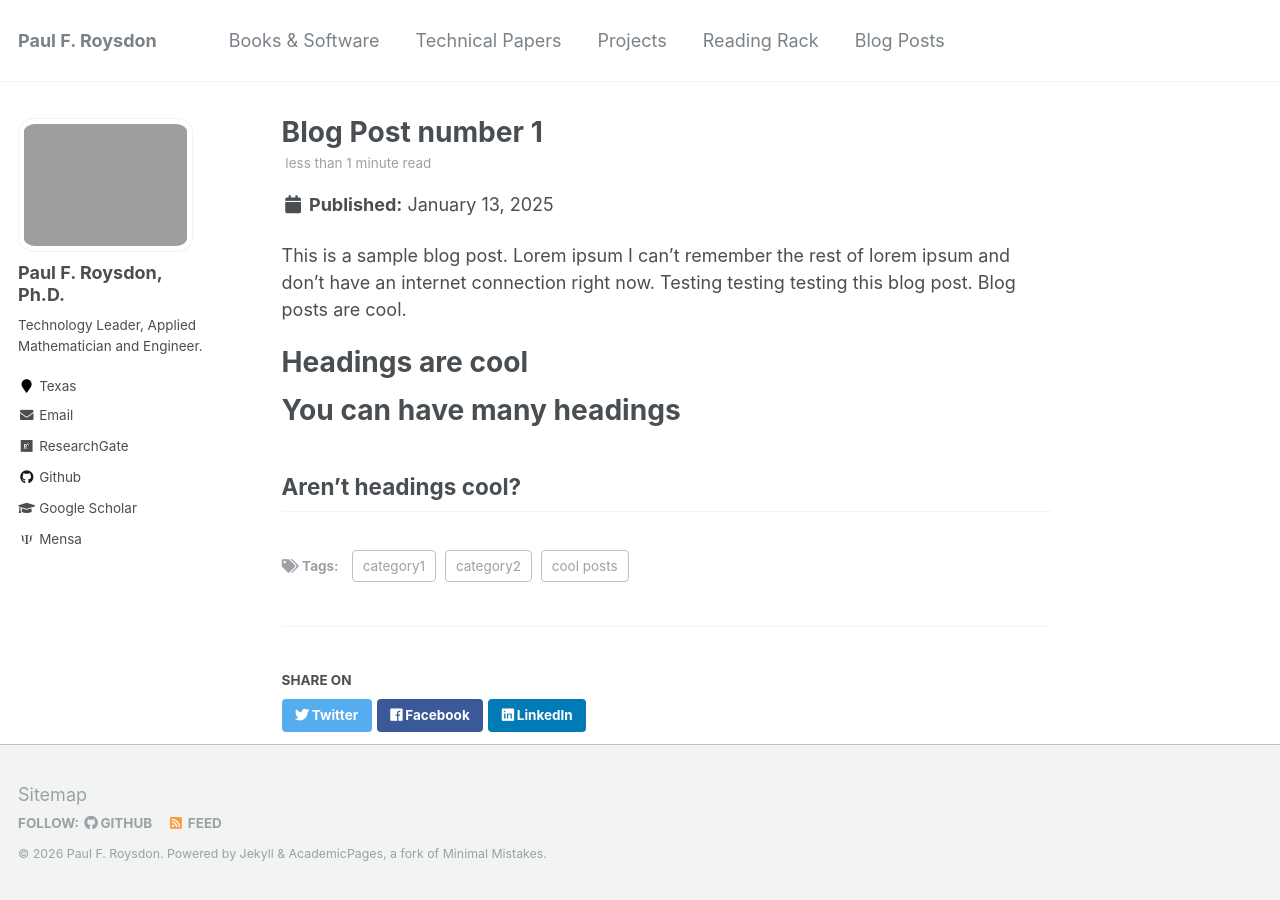
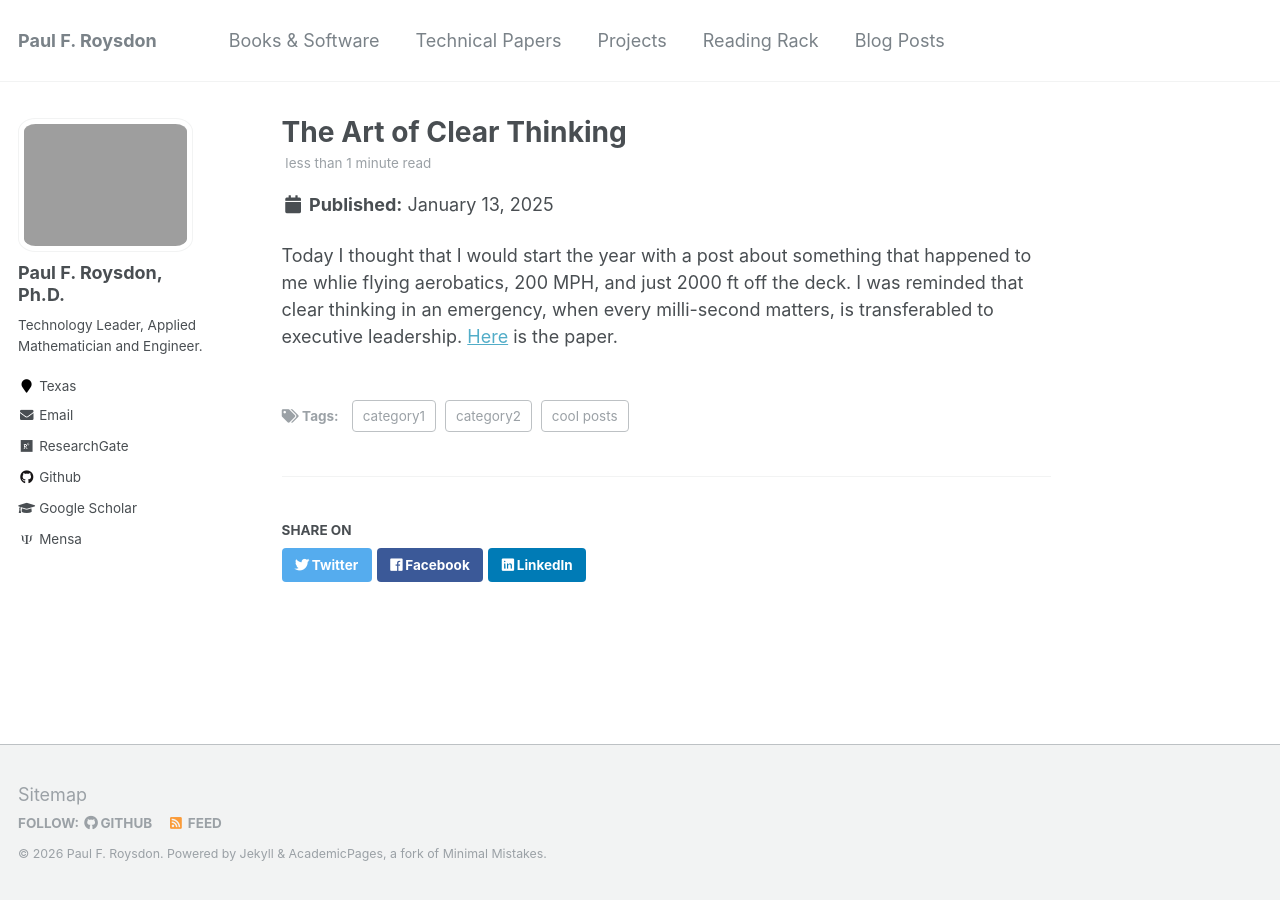
Before and after one commit to pfroysdon/pfroysdon.github.io, a Jekyll site: the page built from _posts/2025-01-13-The_Art_of_Clear_Thinking.md, in a window 1280 px wide. Built offline with Jekyll 4.4.1, drawn with Linux system fonts in a browser that asks for light colours; some web fonts are replaced.

Commit message:
blog updated

```diff
--- a/_posts/2025-01-13-The_Art_of_Clear_Thinking.md
+++ b/_posts/2025-01-13-The_Art_of_Clear_Thinking.md
@@ -1,20 +1,11 @@
 ---
-title: 'Blog Post number 1'
+title: 'The Art of Clear Thinking'
 date: 2025-01-13
-permalink: /posts/2025/01/blog-post-1/
+permalink: /posts/2025/01/The_Art_of_Clear_Thinking/
 tags:
   - cool posts
   - category1
   - category2
 ---
 
-This is a sample blog post. Lorem ipsum I can't remember the rest of lorem ipsum and don't have an internet connection right now. Testing testing testing this blog post. Blog posts are cool.
-
-Headings are cool
-======
-
-You can have many headings
-======
-
-Aren't headings cool?
-------
+Today I thought that I would start the year with a post about something that happened to me whlie flying aerobatics, 200 MPH, and just 2000 ft off the deck.  I was reminded that clear thinking in an emergency, when every milli-second matters, is transferabled to executive leadership.  [Here](https://pfroysdon.github.io/files/Roysdon_1page_The_Art_of_Clear_Thinking.pdf) is the paper.
```
Also changed, not shown: 1 other file.
